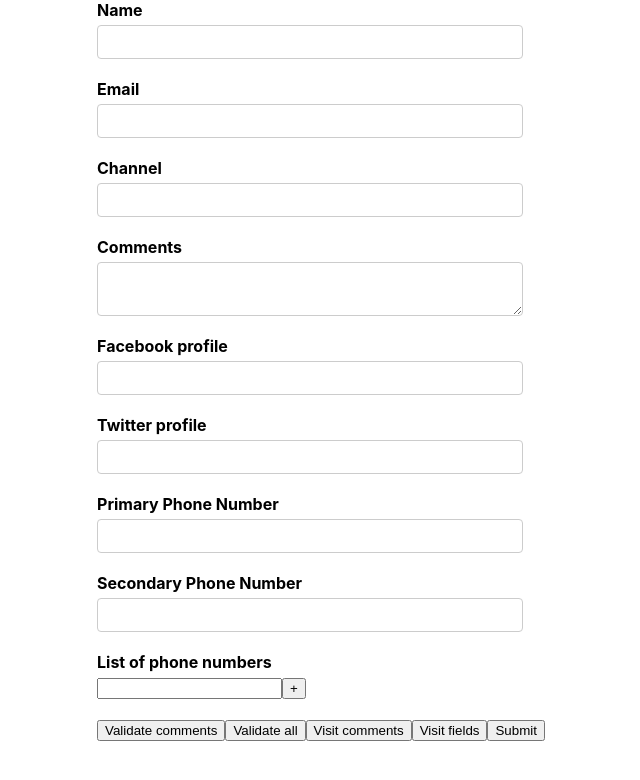
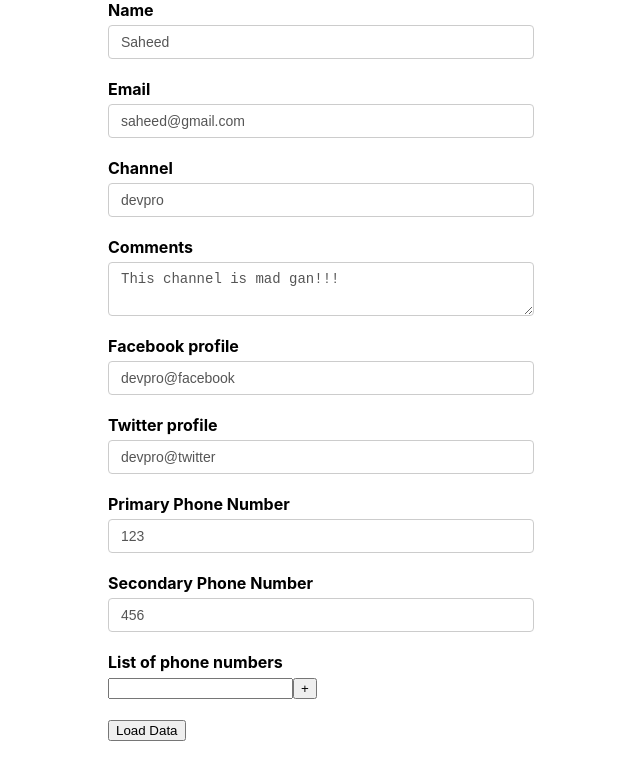
Before and after one commit to adewale2018/formik, a React (Create React App) app: page / in a window 1280 px wide. Shown: the top 780 px of the page, without its empty margins (319-959 px from the left). Built offline with nearby package versions, Linux system fonts and the light colour scheme.

Commit message:
project setup

```diff
--- a/src/components/YouTubeForm.js
+++ b/src/components/YouTubeForm.js
@@ -1,4 +1,4 @@
-import React from "react";
+import React, { useState } from "react";
 import { Formik, Form, Field, ErrorMessage, FieldArray } from "formik";
 import * as Yup from "yup";
 import TextError from "./TextError";
@@ -16,6 +16,19 @@ const initialValues = {
   phNumbers: [""],
 };
 
+const savedValues = {
+  name: "Saheed",
+  email: "saheed@gmail.com",
+  channel: "devpro",
+  comments: "This channel is mad gan!!!",
+  social: {
+    facebook: "devpro@facebook",
+    twitter: "devpro@twitter",
+  },
+  phoneNumbers: ["123", "456"],
+  phNumbers: ["123456789"],
+};
+
 const onSubmit = (values) => {
   console.log("**VALUES**", values);
 };
@@ -28,17 +41,19 @@ const validationSchema = Yup.object({
 });
 
 function YouTubeForm() {
+  const [formValues, setFormValues] = useState(null);
   return (
     <Formik
-      initialValues={initialValues}
+      initialValues={ formValues || initialValues}
       onSubmit={onSubmit}
       validationSchema={validationSchema}
       validateOnChange={false}
       validateOnBlur={false}
+      enableReinitialize
       // validateOnMount
     >
       {(formik) => {
-        console.log('FORMIK::', formik)
+        console.log("FORMIK::", formik);
         return (
           <Form>
             <div className='form-control'>
@@ -109,8 +124,8 @@ function YouTubeForm() {
                 }}
               </FieldArray>
             </div>
-            <button
-              type='submit'
+            {/* <button
+              type='button'
               onClick={() => formik.validateField("comments")}
             >
               Validate comments
@@ -119,7 +134,7 @@ function YouTubeForm() {
               Validate all
             </button>
             <button
-              type='submit'
+              type='button'
               onClick={() => formik.setFieldTouched("comments")}
             >
               Visit comments
@@ -136,8 +151,11 @@ function YouTubeForm() {
               }
             >
               Visit fields
-            </button>
-            <button type='button' disabled={!formik.isValid}>Submit</button>
+            </button> */}
+            {/* <button type='button' disabled={!formik.isValid}>
+              Submit
+            </button> */}
+            <button onClick={setFormValues(savedValues)}>Load Data</button>
           </Form>
         );
       }}
```
